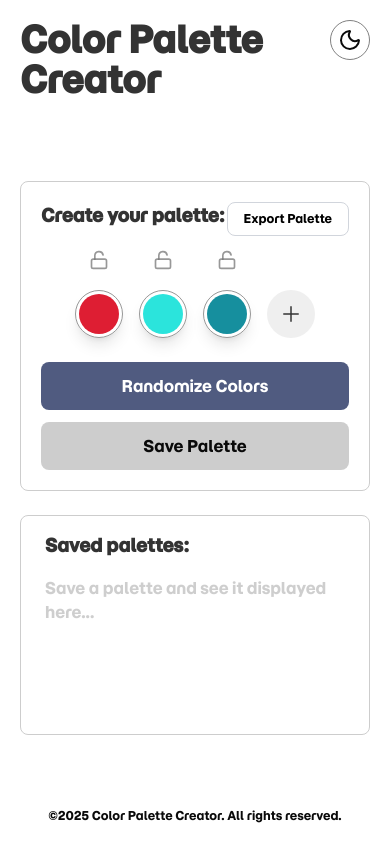
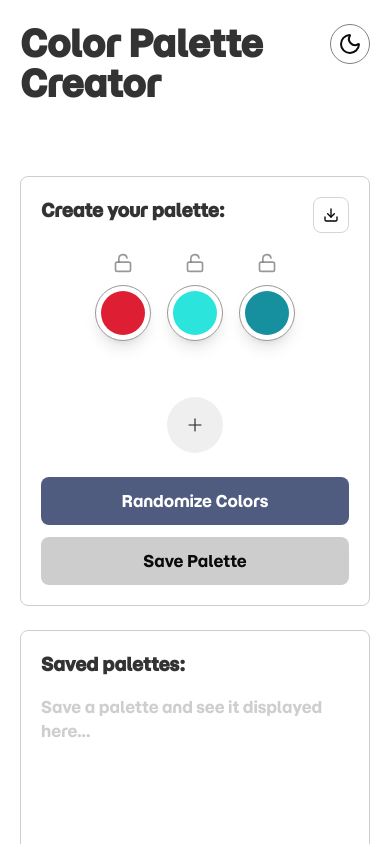
Before and after one commit to DanielG808/color-palette-creator, a Next.js app: page / in a window 390 px wide. Shown: the top 844 px of the page. Built offline with nearby package versions, Linux system fonts and the light colour scheme.

Commit message:
made UI responsive after adding export button

```diff
--- a/app/layout.tsx
+++ b/app/layout.tsx
@@ -1,8 +1,8 @@
 import type { Metadata } from "next";
 import localFont from "next/font/local";
 import "./globals.css";
+import Header from "@/components/header";
 import Footer from "@/components/footer";
-import Header from "@/components/header";
 import { ThemeProvider } from "@/contexts/theme-provider";
 import ToasterWithTheme from "@/components/toaster-with-theme";
 
@@ -18,23 +18,25 @@ const momoTrustDisplay = localFont({
 
 export default function RootLayout({
   children,
-}: Readonly<{
+}: {
   children: React.ReactNode;
-}>) {
+}) {
   return (
-    <html lang="en" suppressHydrationWarning>
+    <html lang="en" className="overflow-x-hidden">
       <body
-        className={`${momoTrustDisplay.className} flex flex-col items-center min-h-screen p-5 md:p-10 antialiased`}
+        className={`${momoTrustDisplay.className} min-h-dvh w-full antialiased`}
       >
-        <ThemeProvider
-          attribute="class"
-          defaultTheme="system"
-          enableSystem
-          disableTransitionOnChange
-        >
-          <Header />
-          {children}
-          <Footer />
+        <ThemeProvider attribute="class" defaultTheme="system" enableSystem>
+          {/* PAGE WRAPPER — THIS IS WHERE MARGINS BELONG */}
+          <div className="mx-auto flex min-h-dvh w-full max-w-6xl flex-col px-5 py-6 md:px-10 md:py-10">
+            <Header />
+
+            {/* MAIN CONTENT SPACING */}
+            <main className="my-8 flex-1">{children}</main>
+
+            <Footer />
+          </div>
+
           <ToasterWithTheme />
         </ThemeProvider>
       </body>
--- a/components/color-palette-canvas.tsx
+++ b/components/color-palette-canvas.tsx
@@ -1,7 +1,6 @@
 "use client";
 
 import { TColorChip } from "@/lib/types/colorChip";
-
 import H1 from "./H1";
 import ColorPalette from "./color-palette";
 import RandomizeColorsButton from "./randomize-colors-button";
@@ -19,8 +18,6 @@ type ColorPaletteCanvasProps = {
   isAllLocked: () => boolean;
   randomizeColors: () => void;
   savePalette: () => void;
-
-  // ✅ required for export
   exportPalette: (opts?: {
     type?: "png" | "jpeg";
     quality?: number;
@@ -45,13 +42,18 @@ export default function ColorPaletteCanvas({
   const allLocked = isAllLocked();
 
   return (
-    <section className="flex-1 flex flex-col border border-calm-3/75 dark:border-white/35 h-[410px] px-5 md:px-10 py-5 rounded-md">
-      <div className="flex justify-between items-start">
-        <H1 className="mb-5 md:mb-10">Create your palette:</H1>
-        <ExportPaletteButton
-          exportPalette={exportPalette}
-          loading={exporting}
-        />
+    <section className="flex h-full flex-col rounded-md border border-calm-3/75 px-5 py-5 dark:border-white/35 md:px-8">
+      {/* 320px-friendly header: title + lightweight export */}
+      <div className="mb-5 flex items-start justify-between gap-3">
+        <H1 className="whitespace-normal break-words">Create your palette:</H1>
+
+        {/* keep using your existing component, but visually treat it like an icon/utility */}
+        <div className="shrink-0">
+          <ExportPaletteButton
+            exportPalette={exportPalette}
+            loading={exporting}
+          />
+        </div>
       </div>
 
       <ColorPalette
@@ -64,8 +66,13 @@ export default function ColorPaletteCanvas({
         copyHexCode={copyHexCode}
       />
 
-      <RandomizeColorsButton allLocked={allLocked} onClick={randomizeColors} />
-      <SavePaletteButton savePalette={savePalette} />
+      <div className="mt-auto">
+        <RandomizeColorsButton
+          allLocked={allLocked}
+          onClick={randomizeColors}
+        />
+        <SavePaletteButton savePalette={savePalette} />
+      </div>
     </section>
   );
 }
--- a/components/color-palette-creator.tsx
+++ b/components/color-palette-creator.tsx
@@ -1,6 +1,5 @@
 "use client";
 
-// components
 import SavedPalettesContainer from "./saved-palettes-container";
 import ColorPaletteCanvas from "./color-palette-canvas";
 import useColorPaletteCreator from "@/lib/hooks/useColorPaletteCreator";
@@ -25,7 +24,14 @@ export default function ColorPaletteCreator() {
   } = useColorPaletteCreator();
 
   return (
-    <div className="flex flex-col md:flex-row gap-6 w-full md:w-auto">
+    <section
+      className="
+        grid grid-cols-1 gap-6
+        md:grid-cols-[1fr_280px]
+        md:h-[410px]            /* ✅ shared height */
+        items-stretch
+      "
+    >
       <ColorPaletteCanvas
         colors={colors}
         colorsLength={colorsLength}
@@ -46,6 +52,6 @@ export default function ColorPaletteCreator() {
         loadPalette={loadPalette}
         deletePalette={deletePalette}
       />
-    </div>
+    </section>
   );
 }
--- a/components/color-palette.tsx
+++ b/components/color-palette.tsx
@@ -1,11 +1,11 @@
 "use client";
 
 import { motion } from "framer-motion";
+import { forwardRef } from "react";
 import ColorChip from "./color-chip";
 import PlusButton from "./plus-button";
+import ColorLockButton from "./color-lock-button";
 import { TColorChip } from "@/lib/types/colorChip";
-import ColorLockButton from "./color-lock-button";
-import { forwardRef } from "react";
 
 type ColorPaletteProps = {
   colors: TColorChip[];
@@ -30,25 +30,21 @@ const ColorPalette = forwardRef<HTMLDivElement, ColorPaletteProps>(
     },
     ref
   ) => {
-    return (
-      <div
-        ref={ref}
-        className="flex flex-wrap md:flex-nowrap justify-center md:justify-start gap-4 md:gap-8"
-      >
-        {colors.map((color, index) => (
+    const showPlus = colors.length < 5;
+
+    const items = colors.map((color, index) => (
       <motion.div
-            key={index}
+        key={`chip-${index}`}
         initial={isNewChip(index, color) ? { opacity: 0, scale: 0.5 } : {}}
         animate={{ opacity: 1, scale: 1 }}
         transition={{ duration: 0.18 }}
-            className="flex flex-col items-center space-y-5"
+        className="flex flex-col items-center space-y-3"
       >
         <ColorLockButton
           index={index}
           locked={color.locked}
           toggleLock={toggleLock}
         />
-
         <ColorChip
           color={color}
           colorsLength={colorsLength}
@@ -56,12 +52,37 @@ const ColorPalette = forwardRef<HTMLDivElement, ColorPaletteProps>(
           copyHexCode={copyHexCode}
         />
       </motion.div>
-        ))}
+    ));
 
-        {colors.length < 5 && (
-          <div className="flex flex-col items-center space-y-5">
-            <div className="h-5 md:h-6" />
+    if (showPlus) {
+      items.push(
+        <motion.div
+          key="plus"
+          initial={{ opacity: 0, scale: 0.5 }}
+          animate={{ opacity: 1, scale: 1 }}
+          transition={{ duration: 0.18 }}
+          className="flex flex-col items-center space-y-3"
+        >
+          <div className="h-5" />
           <PlusButton onClick={addColorChip} />
+        </motion.div>
+      );
+    }
+
+    const topRow = items.slice(0, 3);
+    const bottomRow = items.slice(3);
+
+    return (
+      <div ref={ref} className="w-full">
+        {/* TOP ROW — 3 */}
+        <div className="flex justify-center gap-4 md:justify-start md:gap-8">
+          {topRow}
+        </div>
+
+        {/* BOTTOM ROW — 2 CENTERED */}
+        {bottomRow.length > 0 && (
+          <div className="mt-6 flex justify-center gap-4 md:justify-start md:gap-8">
+            {bottomRow}
           </div>
         )}
       </div>
@@ -70,5 +91,4 @@ const ColorPalette = forwardRef<HTMLDivElement, ColorPaletteProps>(
 );
 
 ColorPalette.displayName = "ColorPalette";
-
 export default ColorPalette;
--- a/components/export-palette-button.tsx
+++ b/components/export-palette-button.tsx
@@ -1,4 +1,6 @@
 "use client";
+
+import { DownloadIcon } from "lucide-react";
 
 type ExportPaletteButtonProps = {
   exportPalette: (opts?: {
@@ -15,7 +17,6 @@ export default function ExportPaletteButton({
   const handleClick = () => {
     if (loading) return;
 
-    // keeps the console message you’re seeing, but now it’ll only happen if you forget to pass it
     if (typeof exportPalette !== "function") {
       console.error(
         "ExportPaletteButton: exportPalette prop is not a function",
@@ -32,26 +33,30 @@ export default function ExportPaletteButton({
       type="button"
       onClick={handleClick}
       disabled={loading}
+      aria-label={loading ? "Exporting palette" : "Export palette"}
       className={`
-        px-4 py-2 rounded-md text-xs transition
-        border duration-200
+        inline-flex items-center justify-center
+        rounded-md border duration-200
         ${loading ? "cursor-wait" : "cursor-pointer"}
         ${
           loading
-            ? `
-              bg-gray-300 text-gray-700
-              dark:bg-white/20 dark:text-white/60
-            `
-            : `
-              bg-white text-black border-gray-300
-              hover:bg-gray-100
-              dark:bg-white/5 dark:text-white/80 dark:border-white/20
-              dark:hover:bg-white/10
-            `
+            ? "bg-gray-300 text-gray-700 dark:bg-white/20 dark:text-white/60"
+            : "bg-white text-black border-gray-300 hover:bg-gray-100 dark:bg-white/5 dark:text-white/80 dark:border-white/20 dark:hover:bg-white/10"
         }
+
+        /* ✅ 320px: icon button */
+        h-9 w-9 px-0 text-xs
+
+        /* ✅ 480px+: full label button */
+        min-[480px]:h-auto min-[480px]:w-auto min-[480px]:px-3 min-[480px]:py-2
       `}
     >
-      {loading ? "Exporting..." : "Export Palette"}
+      <span className="min-[480px]:hidden">
+        <DownloadIcon className="h-4 w-4" />
+      </span>
+      <span className="hidden min-[480px]:inline">
+        {loading ? "Exporting..." : "Export Palette"}
+      </span>
     </button>
   );
 }
--- a/components/randomize-colors-button.tsx
+++ b/components/randomize-colors-button.tsx
@@ -11,9 +11,19 @@ export default function RandomizeColorsButton({
     <button
       disabled={allLocked}
       onClick={onClick}
-      className="flex justify-center items-center p-3 mt-6 md:mt-10 rounded-md text-background dark:text-calm-2 bg-blue-950/75 dark:bg-slate-900 hover:bg-blue-950/85 dark:hover:bg-slate-950 cursor-pointer duration-200 disabled:cursor-not-allowed
-  disabled:bg-blue-950/35 dark:disabled:bg-slate-800/40
-  disabled:text-calm-1/70 dark:disabled:text-calm-3/50"
+      className="
+        w-full
+        flex justify-center items-center
+        p-3 mt-6
+        rounded-md
+        text-background dark:text-calm-2
+        bg-blue-950/75 dark:bg-slate-900
+        hover:bg-blue-950/85 dark:hover:bg-slate-950
+        cursor-pointer duration-200
+        disabled:cursor-not-allowed
+        disabled:bg-blue-950/35 dark:disabled:bg-slate-800/40
+        disabled:text-calm-1/70 dark:disabled:text-calm-3/50
+      "
     >
       Randomize Colors
     </button>
--- a/components/save-palette-button.tsx
+++ b/components/save-palette-button.tsx
@@ -8,7 +8,18 @@ export default function SavePaletteButton({
   return (
     <button
       onClick={savePalette}
-      className="flex justify-center items-center p-3 mt-3 rounded-md bg-calm-3/75 dark:bg-white/25 hover:bg-calm-3 dark:hover:bg-white/35 cursor-pointer duration-200 disabled:cursor-not-allowed disabled:bg-calm-2/50 disabled:text-calm-5/50"
+      className="
+        w-full
+        flex justify-center items-center
+        p-3 mt-3
+        rounded-md
+        bg-calm-3/75 dark:bg-white/25
+        hover:bg-calm-3 dark:hover:bg-white/35
+        cursor-pointer duration-200
+        disabled:cursor-not-allowed
+        disabled:bg-calm-2/50
+        disabled:text-calm-5/50
+      "
     >
       Save Palette
     </button>
--- a/components/saved-palettes-container.tsx
+++ b/components/saved-palettes-container.tsx
@@ -16,13 +16,16 @@ export default function SavedPalettesContainer({
   deletePalette,
 }: SavedPalettesContainerProps) {
   return (
-    <aside className="flex flex-col border border-calm-3/75 dark:border-white/35 px-6 py-4 rounded-md h-[220px] md:h-[410px] w-full md:w-68">
+    <aside className="flex h-full flex-col rounded-md border border-calm-3/75 px-5 py-5 dark:border-white/35">
       <H1 className="mb-4">Saved palettes:</H1>
-      <PaletteList
-        palettes={palettes}
-        loadPalette={loadPalette}
-        deletePalette={deletePalette}
-      />
+
+      <div className="min-h-0 flex-1 overflow-y-auto">
+        <PaletteList
+          palettes={palettes}
+          loadPalette={loadPalette}
+          deletePalette={deletePalette}
+        />
+      </div>
     </aside>
   );
 }
```
Also changed, not shown: components/color-chip.tsx (+7 -5 lines), components/plus-button.tsx (+17 -2 lines). Lines whose indentation alone changed are shown as unchanged.
